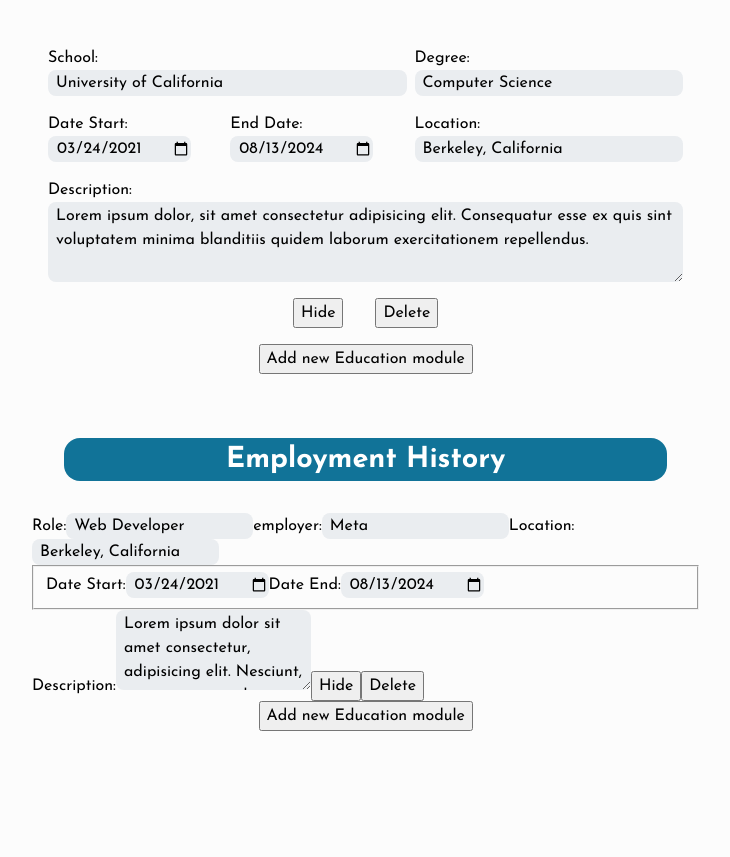
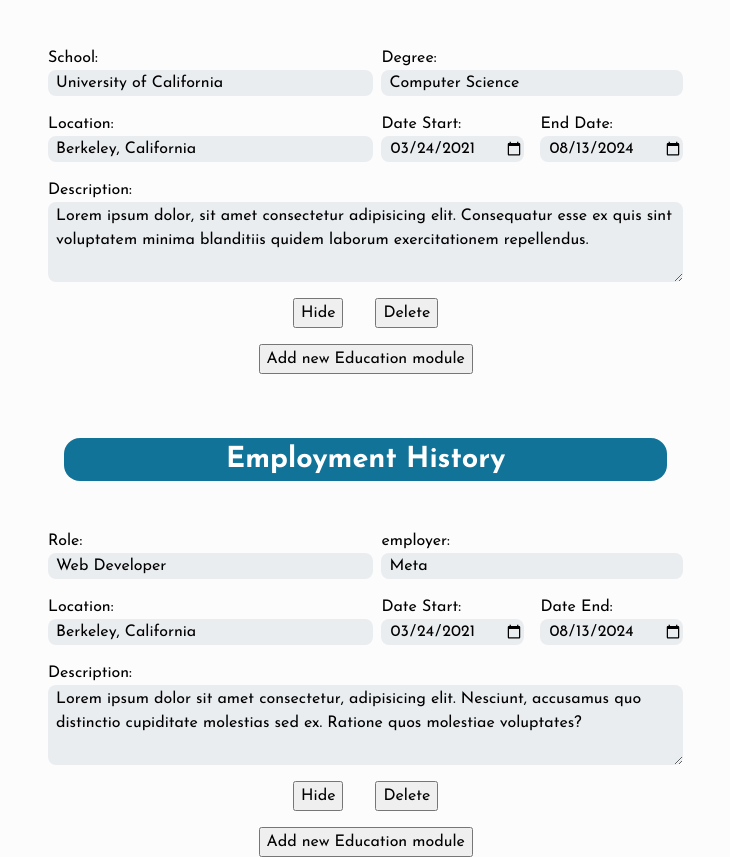
Before and after one commit to Neon-Panda/Project-CV-Application, a React (Vite) app: page / in a window 1280 px wide. Shown: the part 874-1731 px from the top of the page, without its empty margins (0-730 px from the left). Before the commit the page ends 1605 px from the top, so only its background shows below. Built offline with nearby package versions, Linux system fonts and the light colour scheme.

Commit message:
style: finish employment section

```diff
--- a/src/components/education-history.jsx
+++ b/src/components/education-history.jsx
@@ -92,6 +92,18 @@ export default function Education({ personalEducation, setPersonalEducation }) {
           />
         </div>
         <div className="education-employment-area">
+          <label htmlFor={"location" + index}></label>
+          <span>Location:</span>
+          <input
+            type="text"
+            name="location"
+            id={"location" + index}
+            placeholder="Berkeley, California"
+            value={individualEducation.location}
+            onChange={(event) => changeEducation(event, index)}
+          />
+        </div>
+        <div className="education-employment-area">
           <fieldset className="education-employment-dates">
             <div className="date">
               <label htmlFor={"dateStart" + index}></label>
@@ -118,18 +130,6 @@ export default function Education({ personalEducation, setPersonalEducation }) {
               />
             </div>
           </fieldset>
-        </div>
-        <div className="education-employment-area">
-          <label htmlFor={"location" + index}></label>
-          <span>Location:</span>
-          <input
-            type="text"
-            name="location"
-            id={"location" + index}
-            placeholder="Berkeley, California"
-            value={individualEducation.location}
-            onChange={(event) => changeEducation(event, index)}
-          />
         </div>
         <div className="education-employment-area">
           <label htmlFor={"description" + index}></label>
@@ -184,7 +184,7 @@ export default function Education({ personalEducation, setPersonalEducation }) {
             data-btn="hide"
             onClick={(event) => changeEducation(event, index)}
           >
-            Show
+            Edit
           </button>
           <button
             type="button"
--- a/src/components/employment-history.jsx
+++ b/src/components/employment-history.jsx
@@ -65,9 +65,14 @@ export default function Employment({
 
   function createForm(individualEmployment, index) {
     return (
-      <form action="" key={index}>
+      <form
+        className="personal-education-employment-form"
+        action=""
+        key={index}
+      >
+        <div className="education-employment-area">
           <label htmlFor={"role-" + index}></label>
-        Role:
+          <span>Role:</span>
           <input
             type="text"
             name="role"
@@ -76,8 +81,10 @@ export default function Employment({
             value={individualEmployment.role}
             onChange={(event) => changeEmployment(event, index)}
           />
-        <label htmlFor={"employer" + index}>
-          employer:
+        </div>
+        <div className="education-employment-area">
+          <label htmlFor={"employer" + index}></label>
+          <span>employer:</span>
           <input
             type="text"
             name="employer"
@@ -86,9 +93,10 @@ export default function Employment({
             value={individualEmployment.employer}
             onChange={(event) => changeEmployment(event, index)}
           />
-        </label>
-        <label htmlFor={"locationEmployment" + index}>
-          Location:
+        </div>
+        <div className="education-employment-area">
+          <label htmlFor={"locationEmployment" + index}></label>
+          <span>Location:</span>
           <input
             type="text"
             name="locationEmployment"
@@ -97,10 +105,12 @@ export default function Employment({
             value={individualEmployment.location}
             onChange={(event) => changeEmployment(event, index)}
           />
-        </label>
-        <fieldset>
-          <label htmlFor={"dateStartEmployment" + index}>
-            Date Start:
+        </div>
+        <div className="education-employment-area">
+          <fieldset className="education-employment-dates">
+            <div className="date">
+              <label htmlFor={"dateStartEmployment" + index}></label>
+              <span>Date Start:</span>
               <input
                 type="date"
                 name="dateStartEmployment"
@@ -109,9 +119,10 @@ export default function Employment({
                 value={individualEmployment.dateStart}
                 onChange={(event) => changeEmployment(event, index)}
               />
-          </label>
-          <label htmlFor={"dateEndEmployment" + index}>
-            Date End:
+            </div>
+            <div className="date">
+              <label htmlFor={"dateEndEmployment" + index}></label>
+              <span>Date End:</span>
               <input
                 type="date"
                 name="dateEndEmployment"
@@ -120,10 +131,12 @@ export default function Employment({
                 value={individualEmployment.dateEnd}
                 onChange={(event) => changeEmployment(event, index)}
               />
-          </label>
+            </div>
           </fieldset>
-        <label htmlFor={"descriptionEmployment" + index}>
-          Description:
+        </div>
+        <div className="education-employment-area">
+          <label htmlFor={"descriptionEmployment" + index}></label>
+          <span>Description:</span>
           <textarea
             type="text"
             name="descriptionEmployment"
@@ -132,7 +145,7 @@ export default function Employment({
             value={individualEmployment.description}
             onChange={(event) => changeEmployment(event, index)}
           />
-        </label>
+          <div className="education-employment-btns">
             <button
               type="button"
               data-btn="hide"
@@ -148,21 +161,32 @@ export default function Employment({
               {" "}
               Delete
             </button>
+          </div>
+        </div>
       </form>
     );
   }
 
   function collapsedForm(individualEmployment, index) {
     return (
-      <h3 key={index}>
-        {individualEmployment.role}
-
+      <h3 className="collapsed-content" key={index}>
+        <p className="collapsed-header">
+          <span>
+            {individualEmployment.role} - {individualEmployment.employer}
+          </span>
+          <span>
+            {individualEmployment.dateStart} - {individualEmployment.dateEnd}
+          </span>
+        </p>
+        <p>{individualEmployment.location}</p>
+        <p>{individualEmployment.description}</p>
+        <div className="education-employment-btns">
           <button
             type="button"
             data-btn="hide"
             onClick={(event) => changeEmployment(event, index)}
           >
-          Show
+            Edit
           </button>
           <button
             type="button"
@@ -171,6 +195,7 @@ export default function Employment({
           >
             Delete
           </button>
+        </div>
       </h3>
     );
   }
--- a/src/styles.css
+++ b/src/styles.css
@@ -218,6 +218,7 @@ textarea {
   padding: 0;
   border: none;
   display: flex;
+  gap: 1rem;
 }
 
 .collapsed-content {
```
Lines whose indentation alone changed are shown as unchanged.
